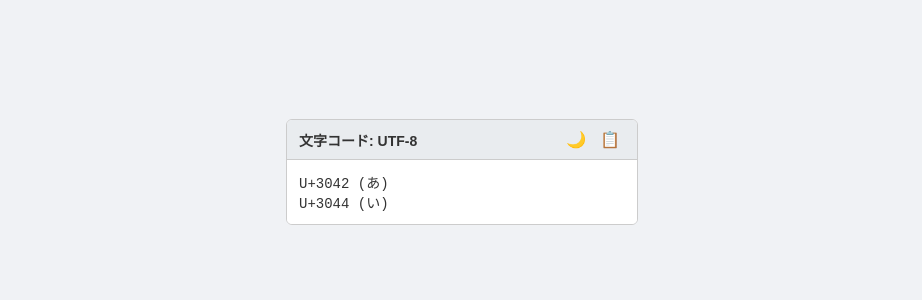
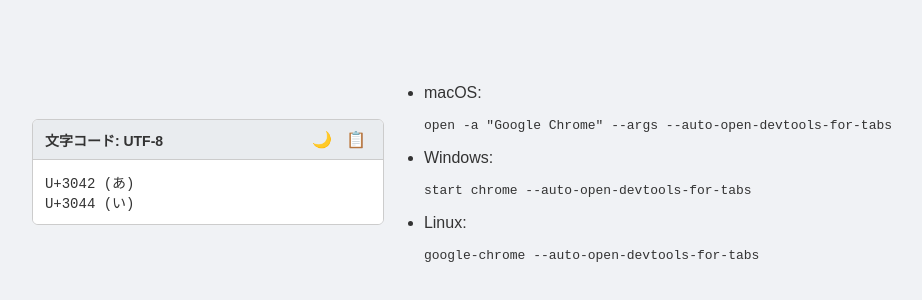
Before and after one commit to origami-28/test-html, a plain HTML site: page index.html in a window 1280 px wide. Shown: the part 228-528 px from the top of the page, without its empty margins (178-1100 px from the left). Drawn offline with Linux system fonts and the light colour scheme.

Commit message:
Update index.html

```diff
--- a/index.html
+++ b/index.html
@@ -102,3 +102,14 @@ U+3044 (い)</pre>
 
 </body>
 </html>
+<ul>
+<li><p>macOS:</p>
+<div></div><devsite-code><pre class="devsite-click-to-copy" translate="no" dir="ltr" is-upgraded syntax="Bash"><code translate="no" dir="ltr">open<span class="devsite-syntax-w"> </span>-a<span class="devsite-syntax-w"> </span><span class="devsite-syntax-s2">"Google Chrome"</span><span class="devsite-syntax-w"> </span>--args<span class="devsite-syntax-w"> </span>--auto-open-devtools-for-tabs
+</code></pre></devsite-code></li>
+<li><p>Windows:</p>
+<div></div><devsite-code><pre class="devsite-click-to-copy" translate="no" dir="ltr" is-upgraded syntax="Bash"><code translate="no" dir="ltr">start<span class="devsite-syntax-w"> </span>chrome<span class="devsite-syntax-w"> </span>--auto-open-devtools-for-tabs
+</code></pre></devsite-code></li>
+<li><p>Linux:</p>
+<div></div><devsite-code><pre class="devsite-click-to-copy" translate="no" dir="ltr" is-upgraded syntax="Bash"><code translate="no" dir="ltr">google-chrome<span class="devsite-syntax-w"> </span>--auto-open-devtools-for-tabs
+</code></pre></devsite-code></li>
+</ul>
```
